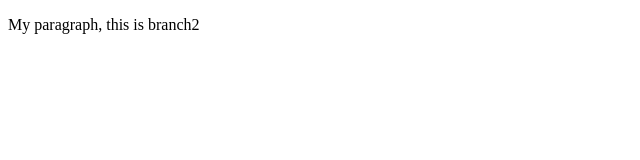
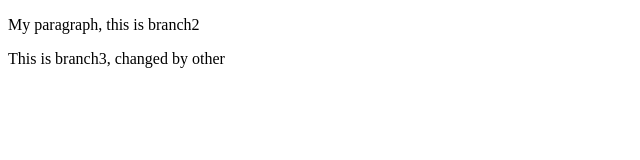
Before and after one commit to fatecoder/hello-world, a plain HTML site: page index.html in a window 1280 px wide. Shown: the whole page, without its empty margins (0-640 px from the left). Drawn offline with Linux system fonts and the light colour scheme.

Commit message:
third person changes

```diff
--- a/index.html
+++ b/index.html
@@ -4,5 +4,6 @@
 	</head>
 	<body>
 		<p>My paragraph, this is branch2</p>
+		<p>This is branch3, changed by other</p>
 	</body>
 </html>
```
